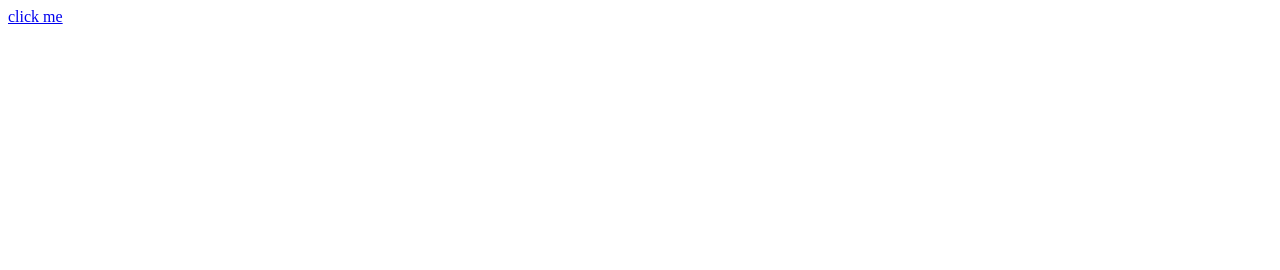
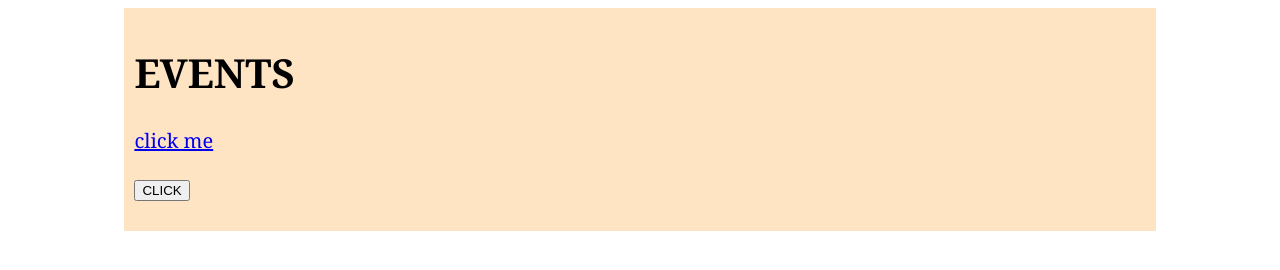
Before and after one commit to MK3247/JavaScript-Events, a plain HTML site: page index.html in a window 1280 px wide. Drawn offline with Linux system fonts and the light colour scheme.

Commit message:
added css and js files

```diff
--- a/index.html
+++ b/index.html
@@ -4,12 +4,21 @@
     <meta charset="UTF-8">
     <meta name="viewport" content="width=device-width, initial-scale=1.0">
     <title>events javascript</title>
+    <link rel="stylesheet" href="style.css">
 </head>
 <body>
     <div class="container">
 
-        <a href="#" onclick="alert('Click me');">click me</a>
+        <h1>EVENTS</h1>
+       <p>
+            <a href="#" onclick="alert('Click me');">click me</a>
+       </p>
+       <p>
+           <button onclick="alert('CLICK AGAIN AND AGAIN.');">CLICK</button>
+       </p>
+    </div>
 
-    </div>
+    <script src="script.js"></script>
+
 </body>
 </html>
--- /dev/null
+++ b/style.css
@@ -0,0 +1,8 @@
+.container {
+    margin:auto;
+    padding: 10px;
+    width: 80%;
+    font-family: Georgia, 'Times New Roman', Times, serif;
+    font-size: 20px;
+    background-color: bisque;
+}
```
Also changed, not shown: script.js (added).
